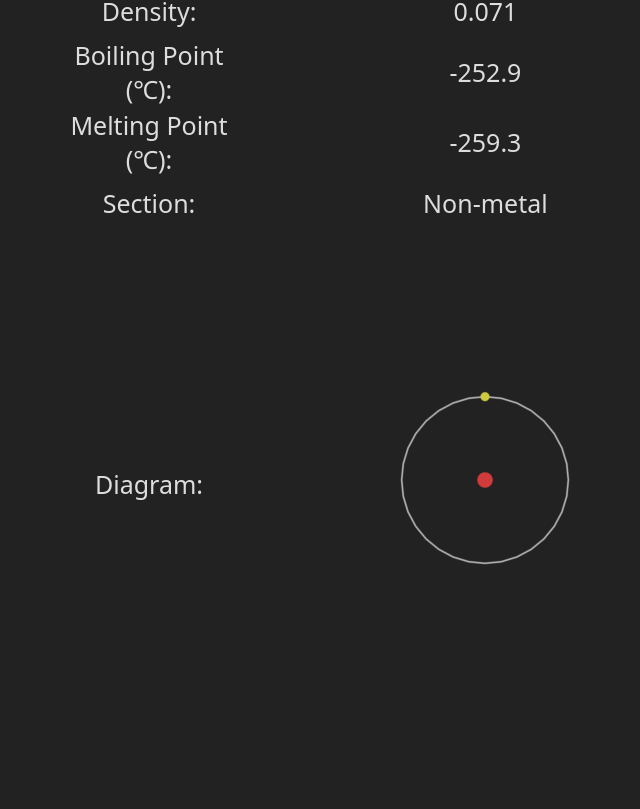
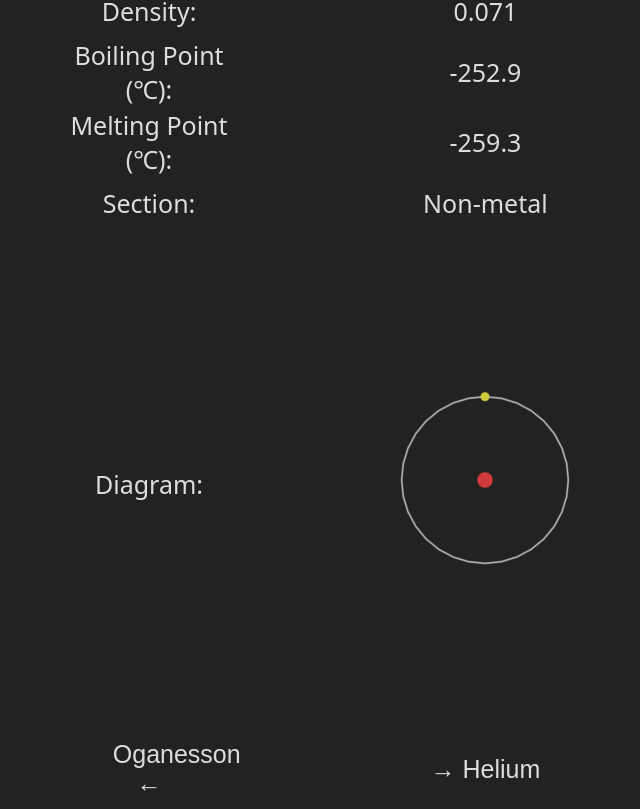
Before and after one commit to shuang1024/periodic_table, a plain HTML site: page hydrogen.html in a window 1280 px wide. Shown: the part 1282-2091 px from the top of the page, without its empty margins (240-880 px from the left). Before the commit the page ends 2029 px from the top, so only its background shows below. Drawn offline with Linux system fonts and the light colour scheme.

Commit message:
Added easier navigation on bottom.

```diff
--- a/hydrogen.html
+++ b/hydrogen.html
@@ -267,6 +267,10 @@
                 <td>Diagram:</td>
                 <td><img src="hydrogen.png"></td>
             </tr>
+            <tr class="info">
+                <td class="info"><a href="oganesson.html"><button class="info">Oganesson  ←</button></a></td>
+                <td class="info"><a href="helium.html"><button class="info">→  Helium</button></a></td>
+            </tr>
         </table>
     </body>
 </html>
```
